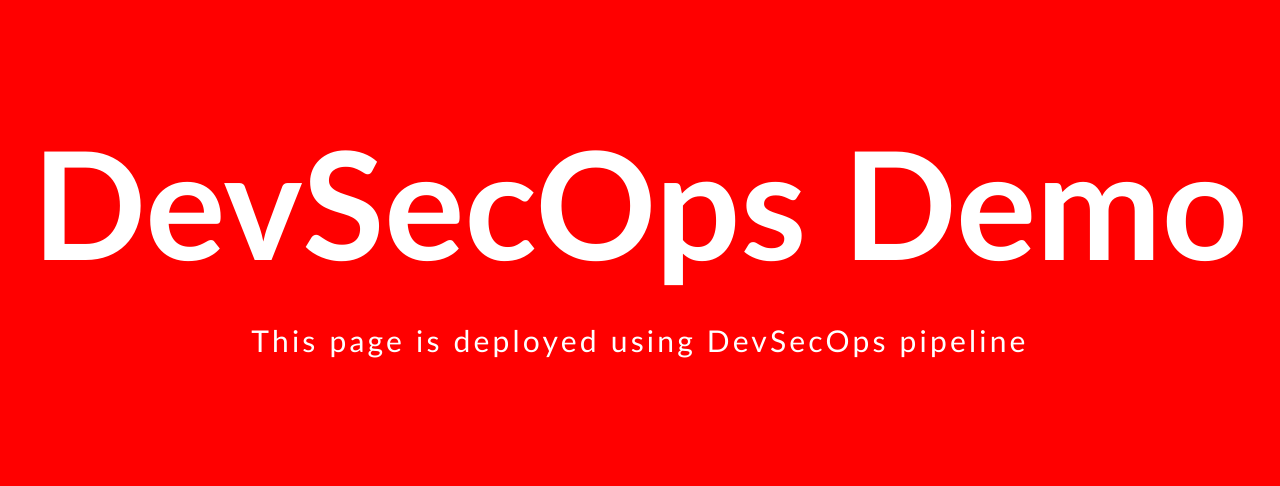
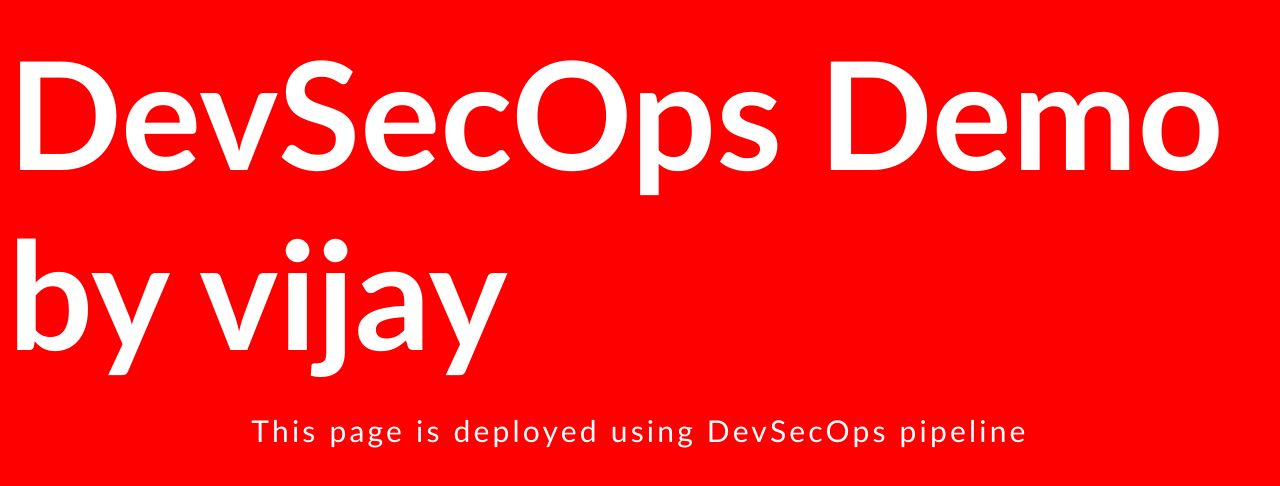
Before and after one commit to ShMrunal/DevSecOps, a website: page index.html in a window 1280 px wide. Shown: the part 150-636 px from the top of the page. Drawn offline with Linux system fonts and the light colour scheme.

Commit message:
Update index.html

```diff
--- a/index.html
+++ b/index.html
@@ -12,7 +12,7 @@
   <div>
 
     <div style="width: 100%; height: 98vh; display: flex; align-items: center; justify-content: center; flex-direction: column;">
-      <h1 style="color: white; font-style: normal; font-size: 150px; margin: 0px">DevSecOps Demo</h1>
+      <h1 style="color: white; font-style: normal; font-size: 150px; margin: 0px">DevSecOps Demo by vijay</h1>
       <p style="color: white; display: block; letter-spacing: .2rem; font-size: 30px;">This page is deployed using DevSecOps pipeline</p>
     </div>
 
```
